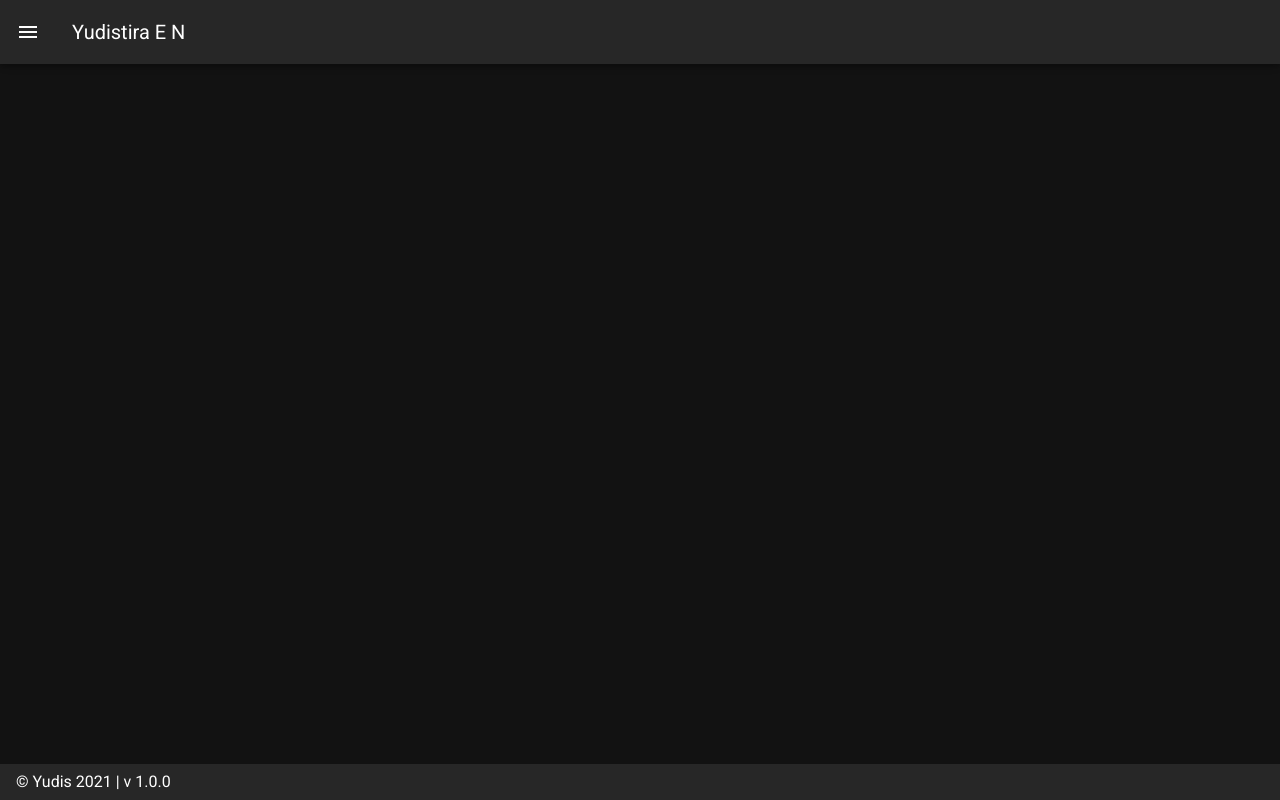
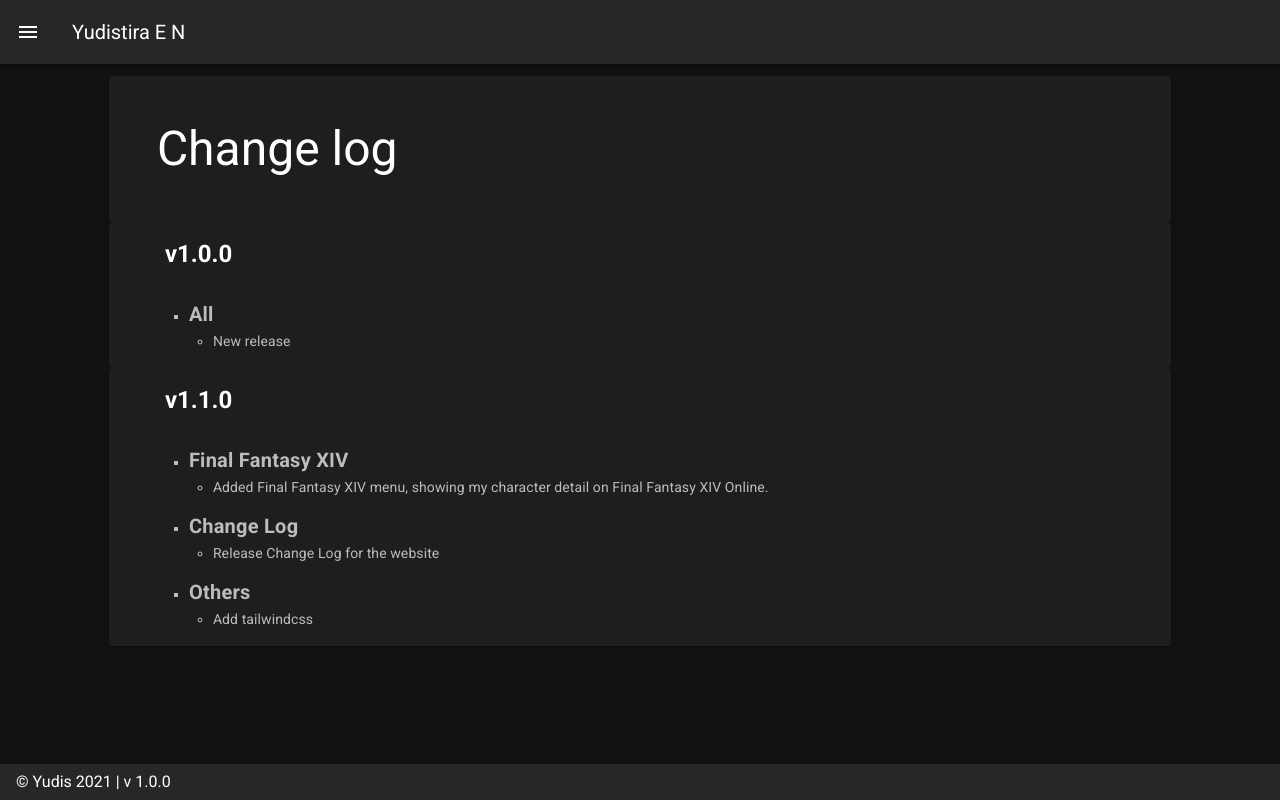
Before and after one commit to yudistiraen/profile-yudis, a Nuxt app: page /changeLog in a window 1280 px wide. Built offline with nearby package versions, Linux system fonts and the light colour scheme.

Commit message:
create changeLog

```diff
--- /dev/null
+++ b/src/pages/changeLog.vue
@@ -0,0 +1,108 @@
+<template>
+  <v-row justify="center" align="center">
+    <v-col cols="12" sm="8" md="11">
+      <v-card class="logo pa-10">
+        <div class="d-flex">
+          <v-row>
+            <v-col sm="12" md="6" class="px-5 py-5">
+                <div class="text-h3">Change log</div>
+            </v-col>
+          </v-row>
+        </div>
+      </v-card>
+      <v-card class="px-10" v-for="(changes, i) in changesLog" :key="i">
+        <v-card-title class="headline font-weight-bold">
+          v{{changes.version}}
+        </v-card-title>
+        <v-card-text>
+            <ul class="content-title">
+                <li class="mt-3" v-for="(change, i) in changes.log" :key="i">
+                    <span class="title"> {{change.content}}</span>
+                    <ul class="content-changes">
+                        <li v-for="(chgangeItem, i) in change.changes" :key="i">{{change.changes[i]}}</li>
+                    </ul>
+                </li>
+            </ul>
+        </v-card-text>
+      </v-card>
+    </v-col>
+  </v-row>
+</template>
+
+<script>
+export default {
+  data () {
+    return {
+      changesLog: [
+          {
+              version: '1.0.0',
+              log : [
+                  {
+                      content: 'all',
+                      changes: [
+                          'New release'
+                      ]
+                  }
+              ]
+          },
+          {
+              version: '1.1.0',
+              log : [
+                  {
+                      content: 'Final Fantasy XIV',
+                      changes: [
+                          'Added Final Fantasy XIV menu, showing my character detail on Final Fantasy XIV Online.'
+                      ]
+                  },
+                  {
+                      content: 'Change Log',
+                      changes: [
+                          'Release Change Log for the website'
+                      ]
+                  },
+                  {
+                      content: 'Others',
+                      changes: [
+                          'Add tailwindcss'
+                      ]
+                  }
+              ]
+          }
+      ]
+    }
+  },
+  components: {
+  },
+  methods: {
+  }
+}
+</script>
+
+<style scoped lang="scss">
+  .contact-grid {
+    max-width: 50px;
+    border: 1px solid #ffffff;
+    cursor: pointer;
+  }
+  .contact-grid:hover, i.v-icon.v-icon:hover {
+    max-width: 50px;
+    background: #ffffff;
+    color: #000000;
+    border: 1px solid #ffffff;
+    cursor: pointer;
+  }
+
+  ul.content-title {
+    list-style-type: square;
+    /* background:; */
+    /* font-weight: bold; */
+    .title {
+      font-weight: bold;
+      text-transform: capitalize;
+    }
+  }
+
+  ul.content-changes {
+    list-style-type: circle;
+  }
+</style>
```
